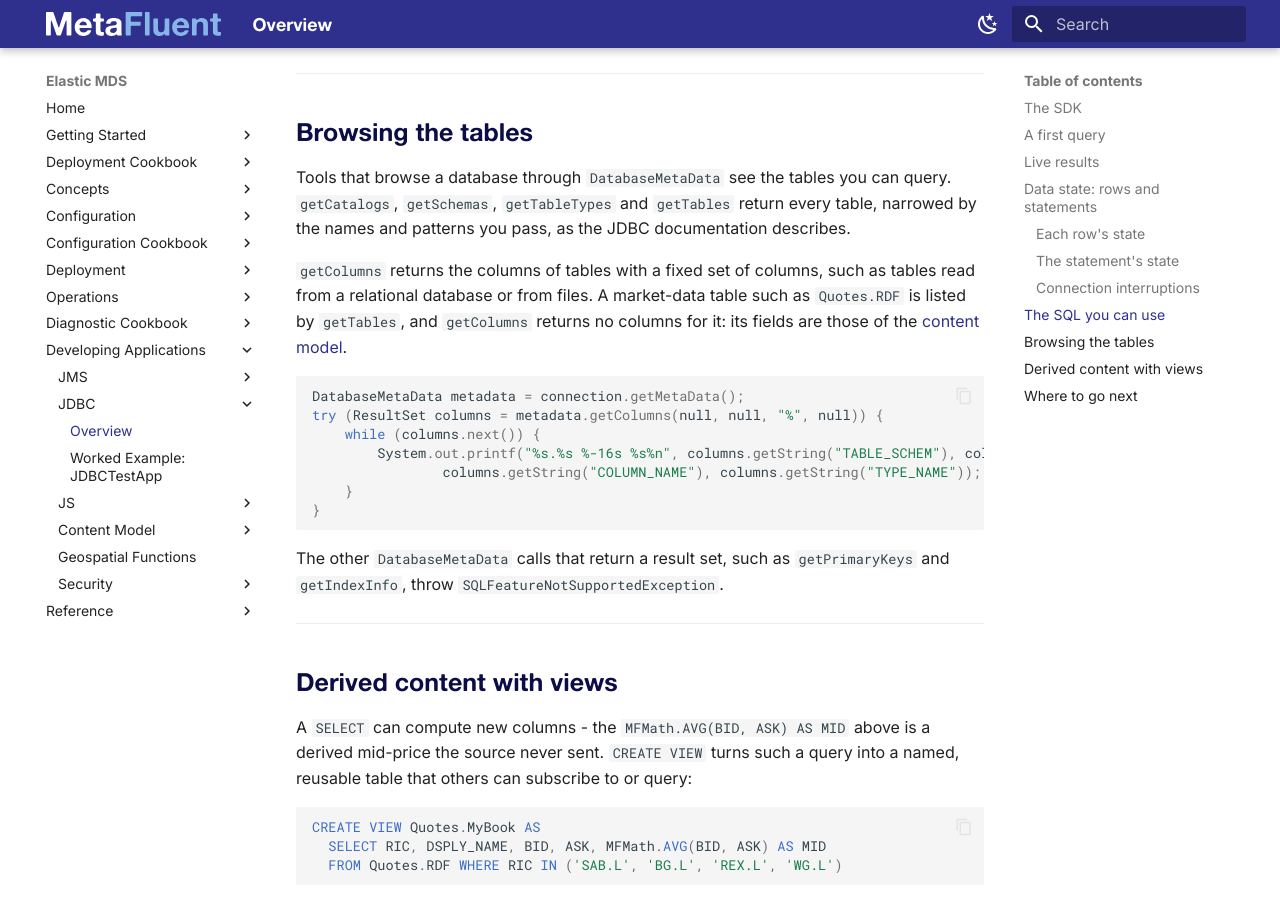
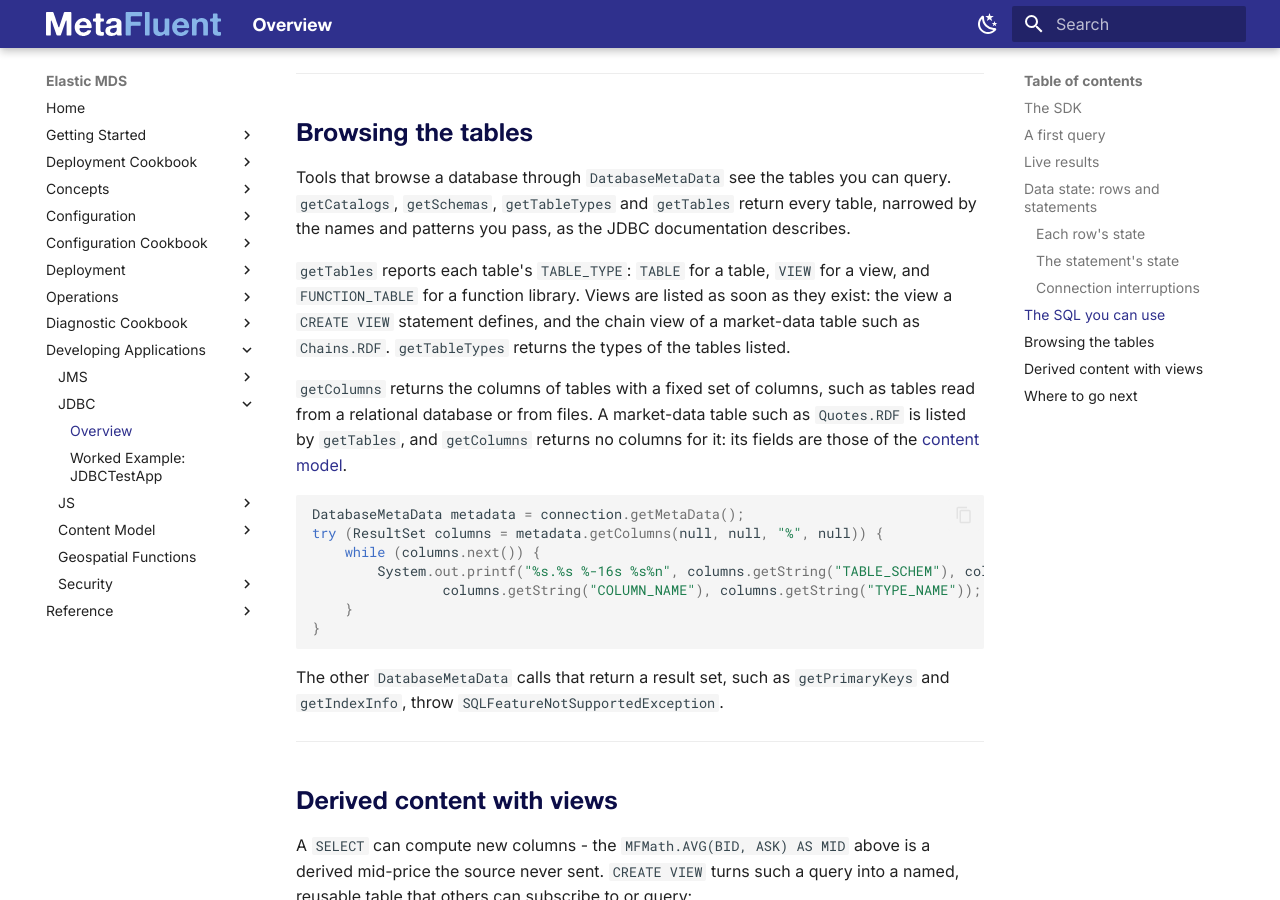
Before and after one commit to MetaFluent/ElasticMDS-docs, an MkDocs documentation site: the page built from docs/Develop-JDBC.md, in a window 1280 px wide and 900 px high, scrolled down 6409 px. Built offline with MkDocs 1.6.1 and Material for MkDocs 9.7.7, drawn with Linux system fonts in a browser that asks for light colours; the version menu is left out.

Commit message:
getTables lists views with TABLE_TYPE VIEW (MetaFluent/IssueTracking#1745)
https://github.com/MetaFluent/IssueTracking/issues/1745

Co-Authored-By: Claude Fable 5.1 <noreply@anthropic.com>
Claude-Session: https://claude.ai/code/session_01G11mkgRwDAgdkdmvGDSa5r

````diff
--- a/docs/Develop-JDBC.md
+++ b/docs/Develop-JDBC.md
@@ -193,6 +193,8 @@ The row key is available as the column `_KEY` (often aliased, e.g. `SELECT _KEY
 
 Tools that browse a database through `DatabaseMetaData` see the tables you can query. `getCatalogs`, `getSchemas`, `getTableTypes` and `getTables` return every table, narrowed by the names and patterns you pass, as the JDBC documentation describes.
 
+`getTables` reports each table's `TABLE_TYPE`: `TABLE` for a table, `VIEW` for a view, and `FUNCTION_TABLE` for a function library. Views are listed as soon as they exist: the view a `CREATE VIEW` statement defines, and the chain view of a market-data table such as `Chains.RDF`. `getTableTypes` returns the types of the tables listed.
+
 `getColumns` returns the columns of tables with a fixed set of columns, such as tables read from a relational database or from files. A market-data table such as `Quotes.RDF` is listed by `getTables`, and `getColumns` returns no columns for it: its fields are those of the [content model](Dynamic-Data-Conventions.md).
 
 ```java
````
